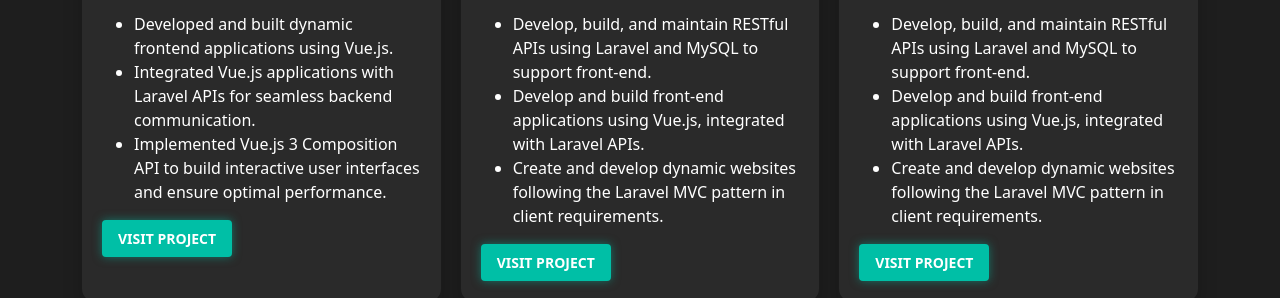
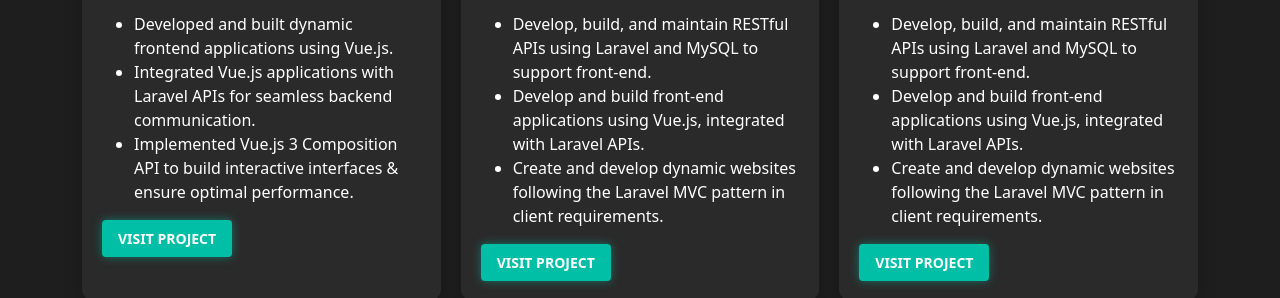
Before and after one commit to farhanfahidurrahim/portfolio-static-vuejs, a Vue app: page / in a window 1280 px wide. Shown: the part 2820-3118 px from the top of the page. Built offline with nearby package versions, Linux system fonts and the light colour scheme.

Commit message:
project updateX5

```diff
--- a/src/views/Portfolio.vue
+++ b/src/views/Portfolio.vue
@@ -327,7 +327,7 @@
     key_points: [
       "Developed and built dynamic frontend applications using Vue.js.",
       "Integrated Vue.js applications with Laravel APIs for seamless backend communication.",
-      "Implemented Vue.js 3 Composition API to build interactive user interfaces and ensure optimal performance.",
+      "Implemented Vue.js 3 Composition API to build interactive interfaces & ensure optimal performance.",
     ],
     link: "https://github.com/farhanfahidurrahim/POS-Software-Frontend-VueJs",
   },
```
